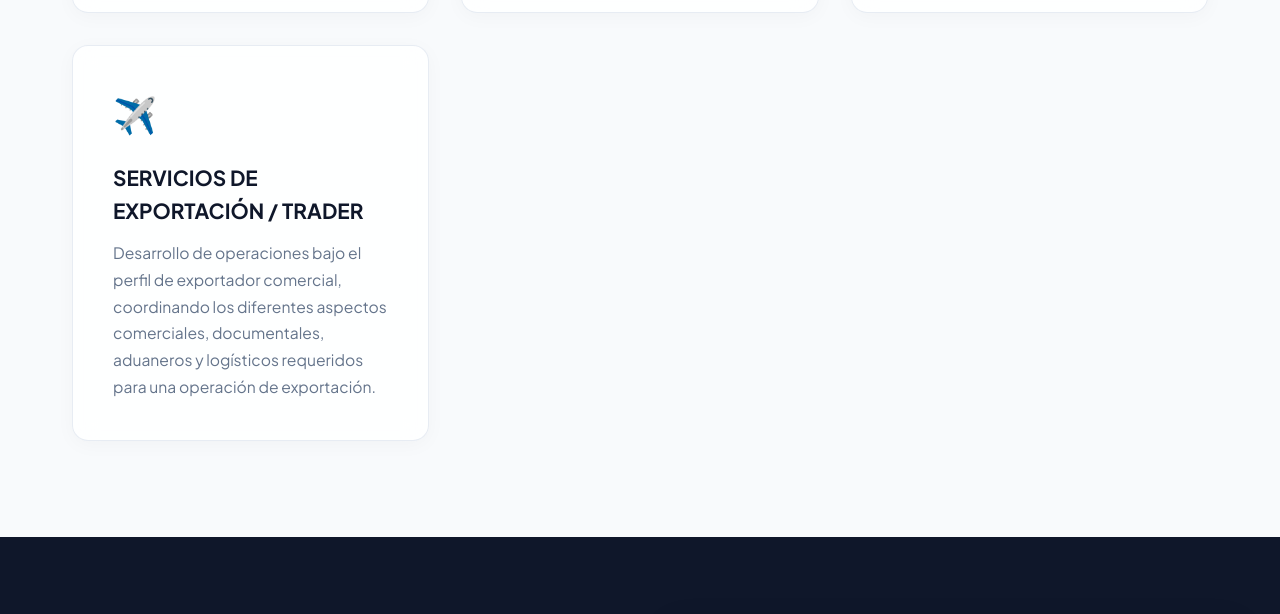
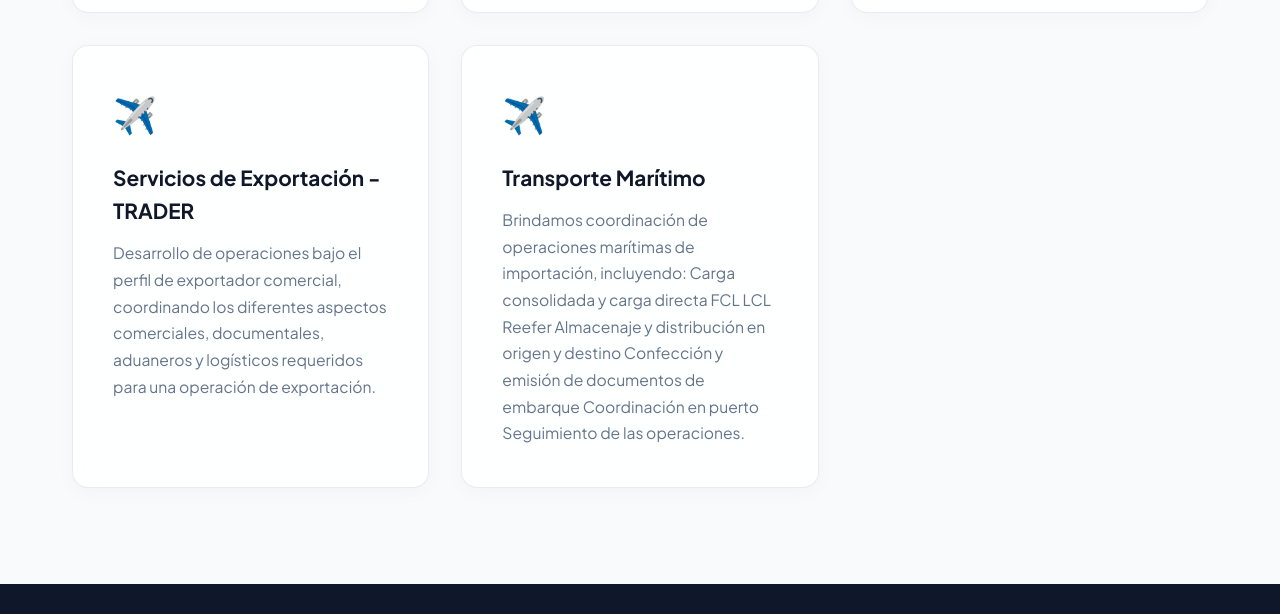
Before and after one commit to ggironte-hash/gplog-website, a website: page index.html in a window 1280 px wide. Shown: the part 3335-3949 px from the top of the page. Drawn offline with Linux system fonts and the light colour scheme.

Commit message:
Update index.html

```diff
--- a/index.html
+++ b/index.html
@@ -766,8 +766,22 @@
             </div>
              <div class="card">
                 <div class="card-icon">✈️</div>
-                <h3>SERVICIOS DE EXPORTACIÓN / TRADER</h3>
+                <h3>Servicios de Exportación - TRADER</h3>
                 <p>Desarrollo de operaciones bajo el perfil de exportador comercial, coordinando los diferentes aspectos comerciales, documentales, aduaneros y logísticos requeridos para una operación de exportación.</p>
+            </div>
+            <div class="card">
+                <div class="card-icon">✈️</div>
+                <h3>Transporte Marítimo</h3>
+                <p>Brindamos coordinación de operaciones marítimas de importación, incluyendo:
+                    Carga consolidada y carga directa
+                    FCL
+                    LCL
+                    Reefer
+                    Almacenaje y distribución en origen y destino
+                    Confección y emisión de documentos de embarque
+                    Coordinación en puerto
+                    Seguimiento de las operaciones.
+                </p>
             </div>
         </div>
     </section>
```
